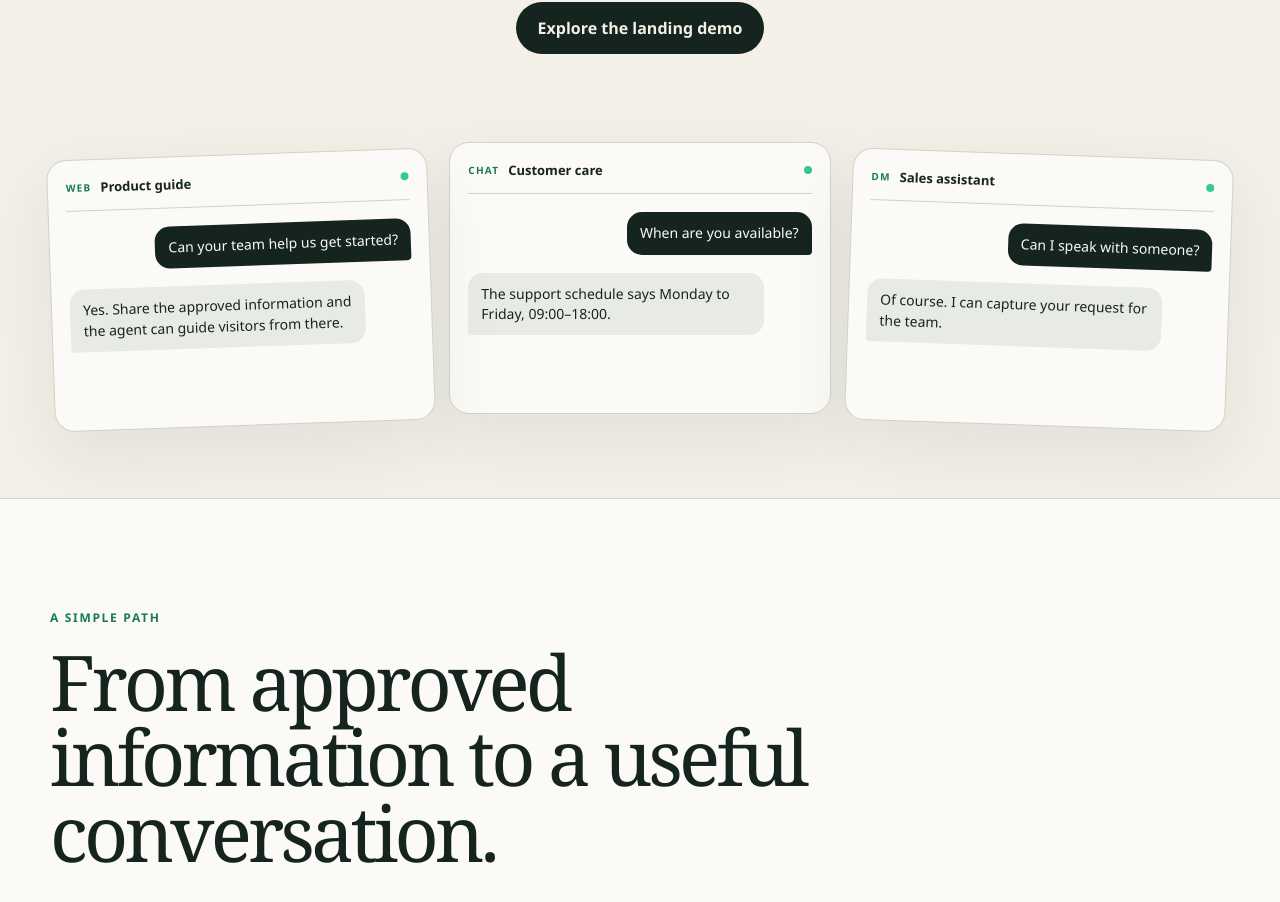
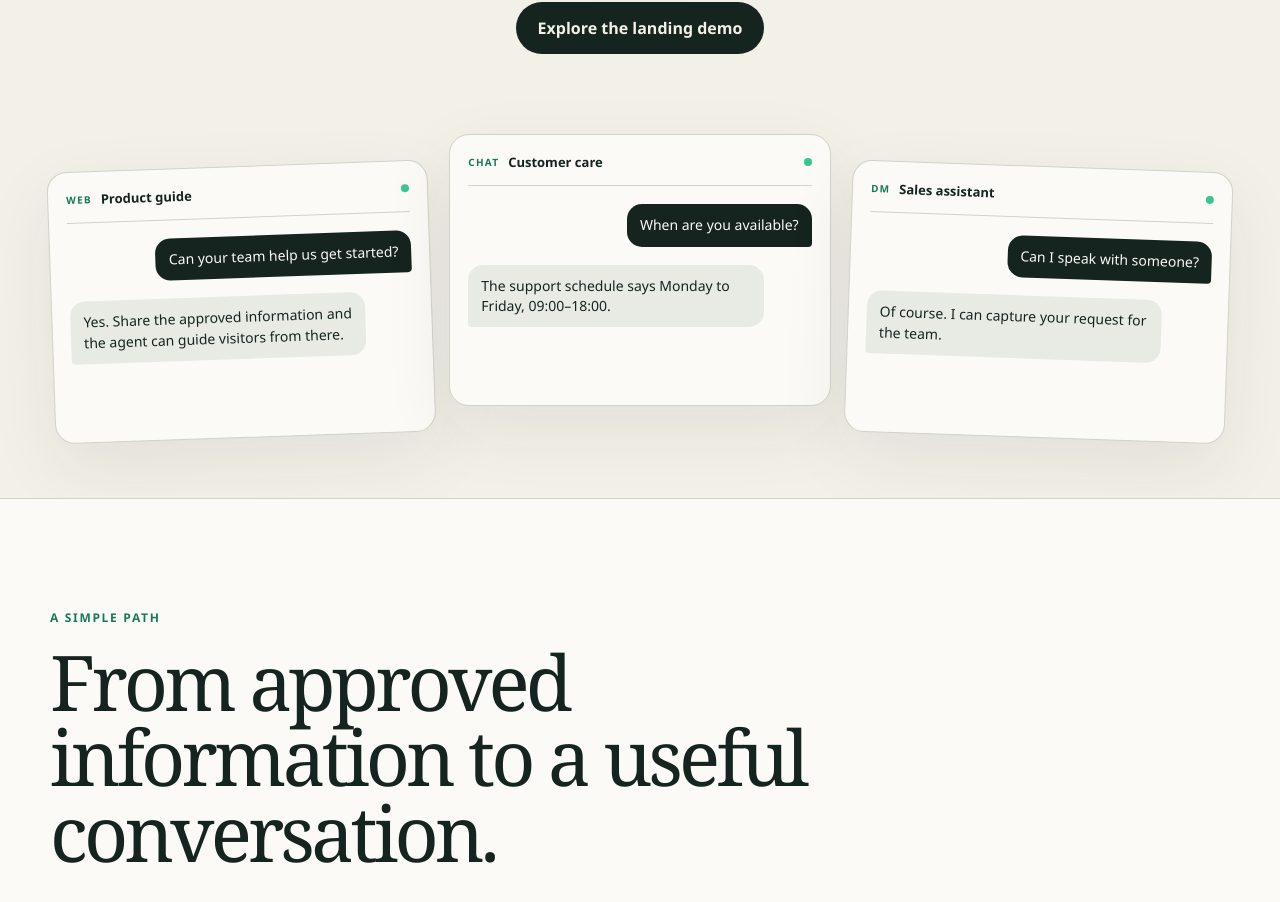
Before and after one commit to tinwolocaf-lab/makeagent, a React (Vite) app: page / in a window 1280 px wide. Shown: the part 752-1654 px from the top of the page. Built offline with nearby package versions, Linux system fonts and the light colour scheme.

Commit message:
add homepage visual depth

```diff
--- a/src/landing.css
+++ b/src/landing.css
@@ -56,7 +56,8 @@ button:focus-visible, a:focus-visible { outline: 3px solid color-mix(in srgb, va
 .header-cta, .primary-cta { border-radius: 999px; color: var(--paper); background: var(--ink); text-decoration: none; }
 .header-cta { padding: 10px 16px; font-size: 13px; }
 
-.hero { min-height: calc(100vh - 72px); padding: clamp(72px, 10vw, 136px) 20px 84px; overflow: hidden; }
+.hero { position: relative; min-height: calc(100vh - 72px); padding: clamp(72px, 10vw, 136px) 20px 84px; overflow: hidden; isolation: isolate; }
+.hero::before { position: absolute; z-index: -1; inset: 0; background: radial-gradient(circle at 50% 25%, color-mix(in srgb, var(--accent) 15%, transparent), transparent 38%); content: ""; pointer-events: none; }
 .hero-copy { width: min(900px, 100%); margin: 0 auto; text-align: center; }
 .eyebrow { margin: 0 0 18px; color: #167a59; font-size: 12px; font-weight: 800; letter-spacing: .14em; text-transform: uppercase; }
 h1, h2 { margin: 0; font-family: Georgia, "Times New Roman", serif; font-weight: 500; letter-spacing: -.05em; }
@@ -65,11 +66,12 @@ h1 span { display: block; }
 .hero-lede { max-width: 610px; margin: 28px auto 0; color: var(--soft-ink); font-size: clamp(17px, 2vw, 21px); line-height: 1.6; }
 .primary-cta { display: inline-flex; margin-top: 30px; padding: 15px 22px; font-weight: 700; }
 
-.conversation-grid { display: grid; width: min(1180px, 100%); grid-template-columns: repeat(3, 1fr); gap: 18px; margin: 88px auto 0; }
+.conversation-grid { display: grid; width: min(1180px, 100%); grid-template-columns: repeat(3, 1fr); gap: 18px; margin: 88px auto 0; perspective: 1200px; }
 .conversation-card { min-height: 272px; padding: 18px; border: 1px solid var(--line); border-radius: 20px; background: var(--surface); box-shadow: 0 24px 70px rgb(22 36 31 / 8%); }
 .conversation-card { transition: transform 260ms cubic-bezier(.22, 1, .36, 1), box-shadow 260ms ease; }
-.conversation-card:nth-child(1) { transform: rotate(-2deg) translateY(12px); }
-.conversation-card:nth-child(3) { transform: rotate(2deg) translateY(12px); }
+.conversation-card:nth-child(1) { transform: rotate(-2deg) translateY(24px); }
+.conversation-card:nth-child(2) { transform: translateY(-8px); }
+.conversation-card:nth-child(3) { transform: rotate(2deg) translateY(24px); }
 .conversation-card:hover { z-index: 2; transform: translateY(-7px); box-shadow: 0 34px 80px rgb(22 36 31 / 14%); }
 .card-head { display: grid; grid-template-columns: auto 1fr auto; align-items: center; gap: 9px; padding-bottom: 14px; border-bottom: 1px solid var(--line); font-size: 13px; }
 .card-head > span { color: #167a59; font-size: 10px; font-weight: 900; letter-spacing: .12em; }
```
